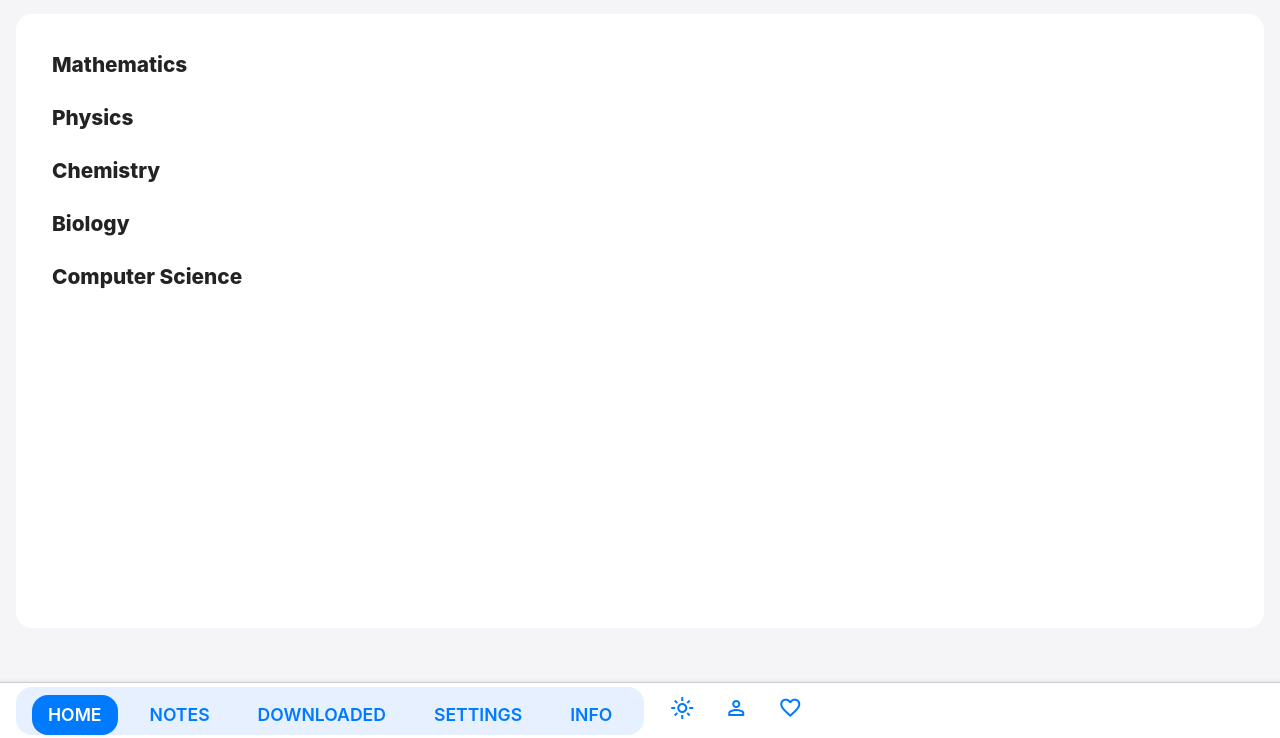
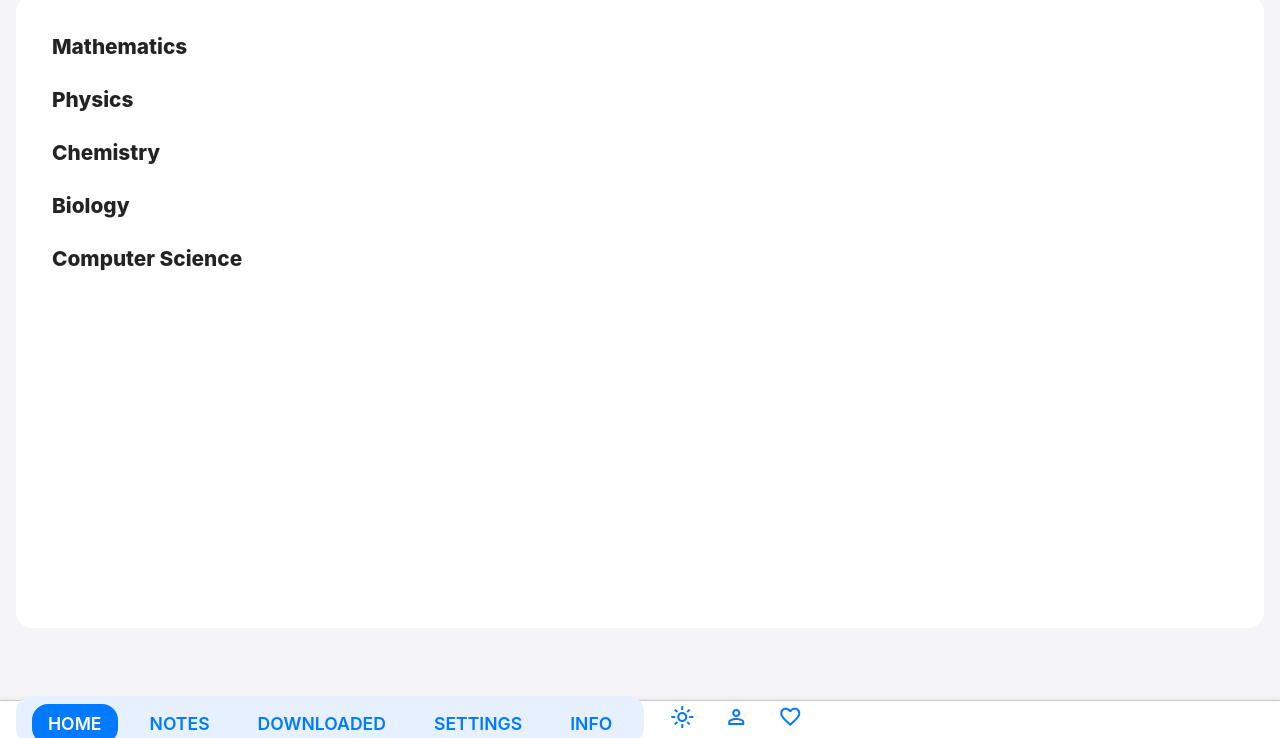
Before and after one commit to Mrutunjaya-Official/Drive2, a plain HTML site: page index.html in a window 1280 px wide. Shown: the part 62-800 px from the top of the page. Drawn offline with nearby package versions, Linux system fonts and the light colour scheme.

Commit message:
Update index.html

```diff
--- a/index.html
+++ b/index.html
@@ -3,7 +3,7 @@
 <head>
 <meta charset="UTF-8" />
 <meta name="viewport" content="width=device-width, initial-scale=1" />
-<title>Notes Download - iOS Style Full</title>
+<title>Notes</title>
 <link href="https://fonts.googleapis.com/css2?family=Material+Symbols+Outlined" rel="stylesheet" />
 <style>
   :root {
@@ -16,7 +16,7 @@
     --blue-dark: #0051a8;
     --font-stack: -apple-system, BlinkMacSystemFont, "Segoe UI", Roboto, Oxygen,
       Ubuntu, Cantarell, "Fira Sans", "Droid Sans", "Helvetica Neue", sans-serif;
-    --nav-height: 56px;
+    --nav-height: 38px;
     --transition-speed: 0.3s;
     --border-radius: 16px;
     --menu-bg-light: #e6f0ff;
```
